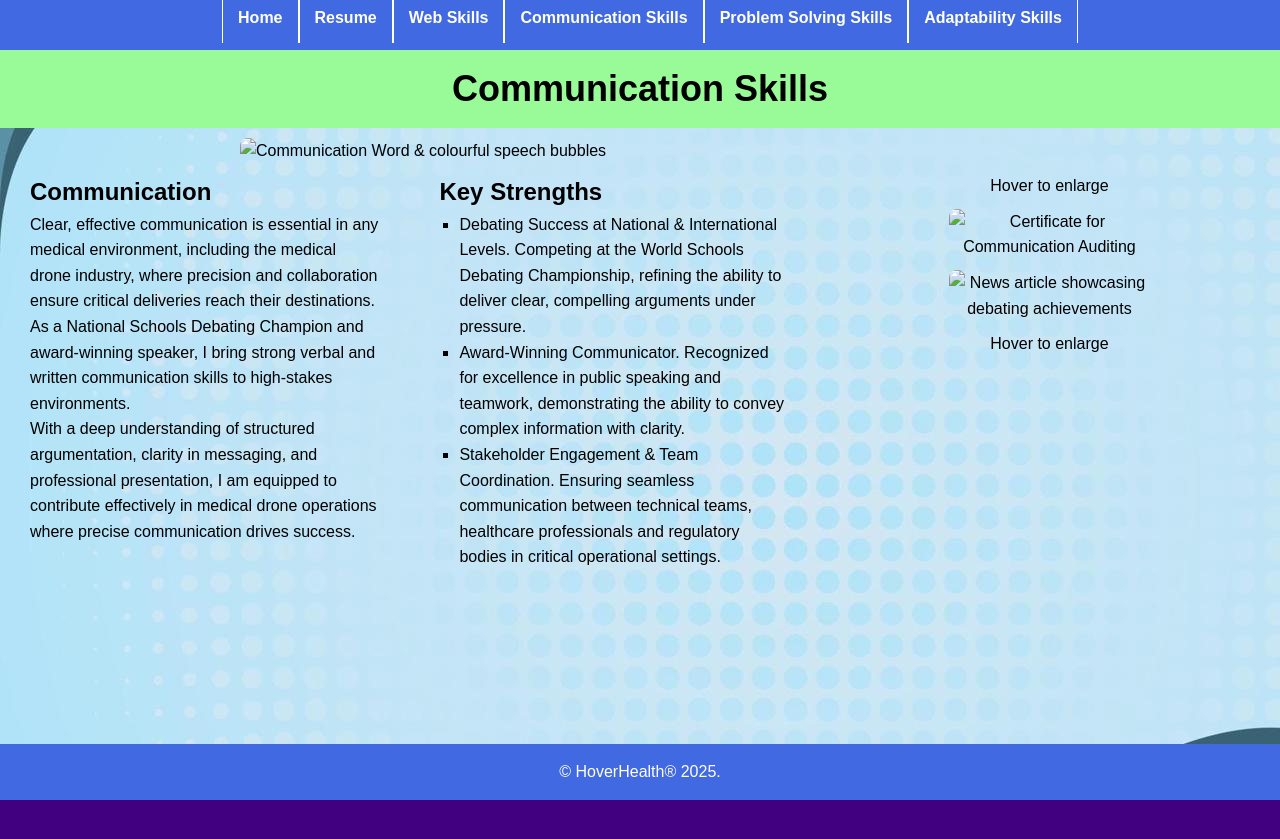
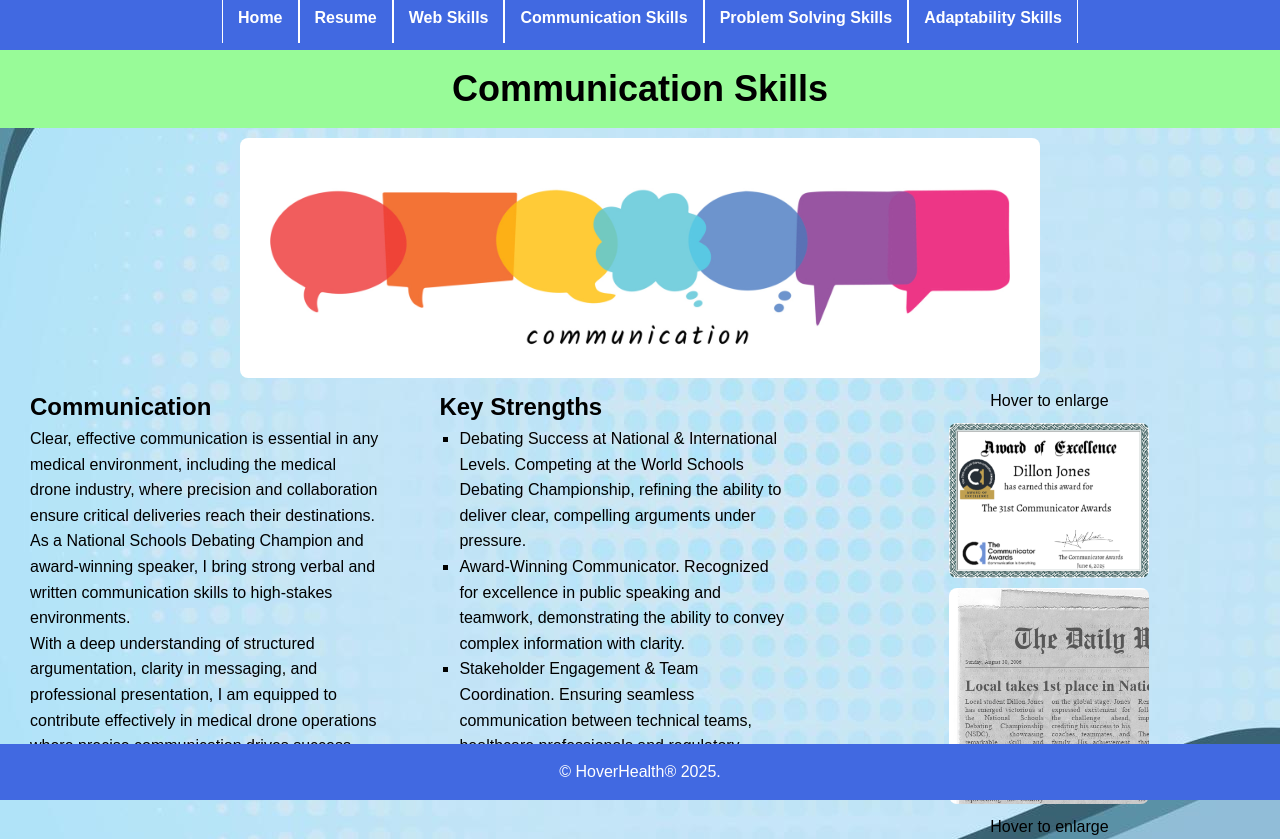
Before and after one commit to barrythespy/ITC293_A4, a plain HTML site: page djones_A4_communication_skills.html in a window 1280 px wide. Before the commit the page ends 800 px from the top, so only its background shows below. Drawn offline with Linux system fonts and the light colour scheme; files that its build step writes are made by us from their sources; files whose address does not match are found by name.

Commit message:
Update djones_A4_communication_skills.html
removed upper directory from css and image links

```diff
--- a/djones_A4_communication_skills.html
+++ b/djones_A4_communication_skills.html
@@ -3,8 +3,8 @@
 <head>
     <meta charset="UTF-8">
     <title>Communication Skills</title>
-    <link rel="stylesheet" href="css/portfolio.css">
-    <link rel="icon" href="./images/logo.png">
+    <link rel="stylesheet" href="portfolio.css">
+    <link rel="icon" href="logo.png">
 </head>
 <body class="web-skills-header other-background">
 
@@ -27,7 +27,7 @@
     </header>
 
     <main>
-        <img src="./images/communication.jpg" alt="Communication Word & colourful speech bubbles" width="800">
+        <img src="communication.jpg" alt="Communication Word & colourful speech bubbles" width="800">
 
         <!-- Content Layout: Two Text Columns & Image Column -->
         <div class="content-container">
@@ -53,10 +53,10 @@
             <div class="image-column">
                 <div class="image-container">
                     <p>Hover to enlarge</p>
-                    <img src="./images/certificate.png" alt="Certificate for Communication Auditing" width="200">
+                    <img src="certificate.png" alt="Certificate for Communication Auditing" width="200">
                 </div>
                 <div class="image-container">
-                    <img src="./images/newspaper.jpg" alt="News article showcasing debating achievements" width="200">
+                    <img src="newspaper.jpg" alt="News article showcasing debating achievements" width="200">
                     <p>Hover to enlarge</p>
                 </div>
             </div>
```
